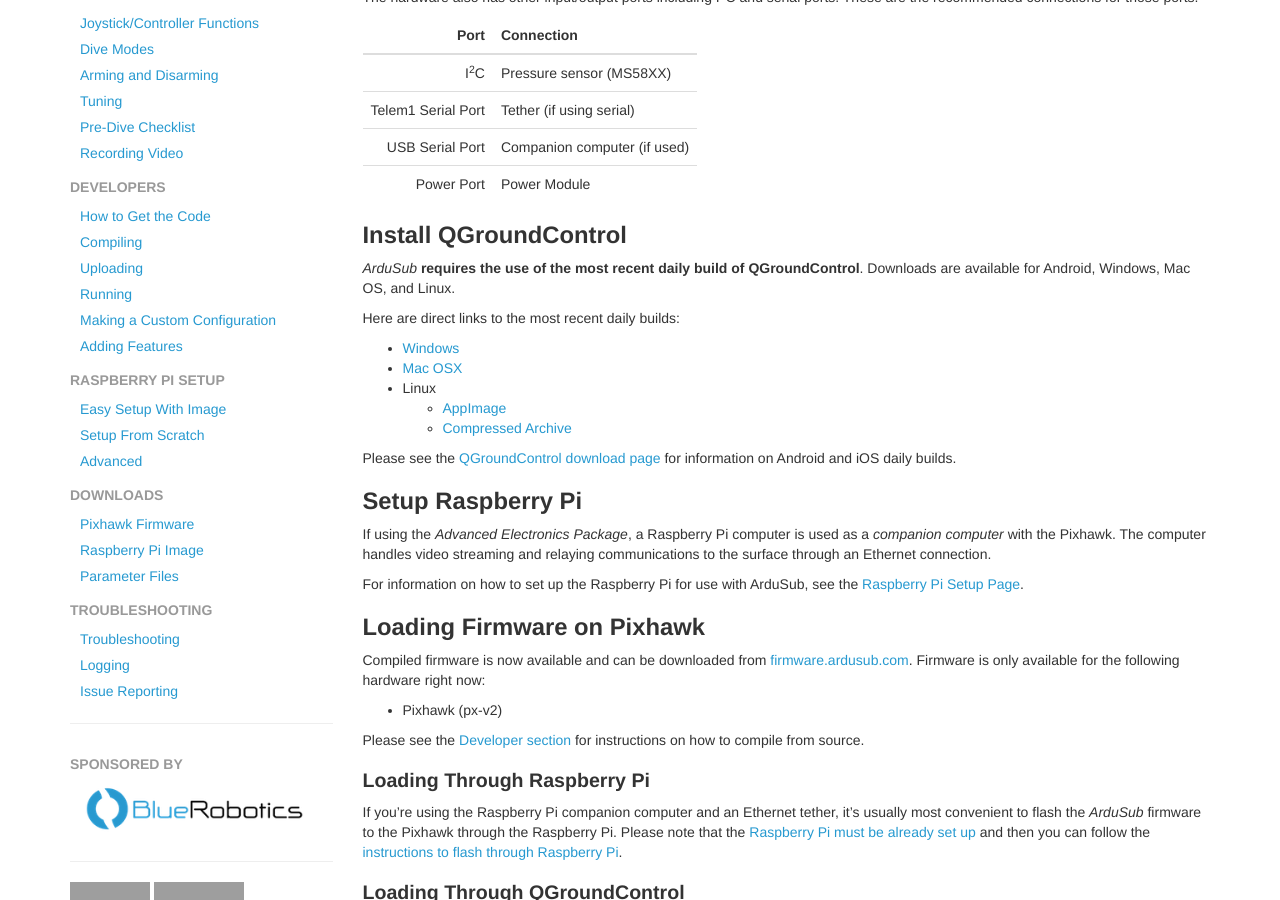
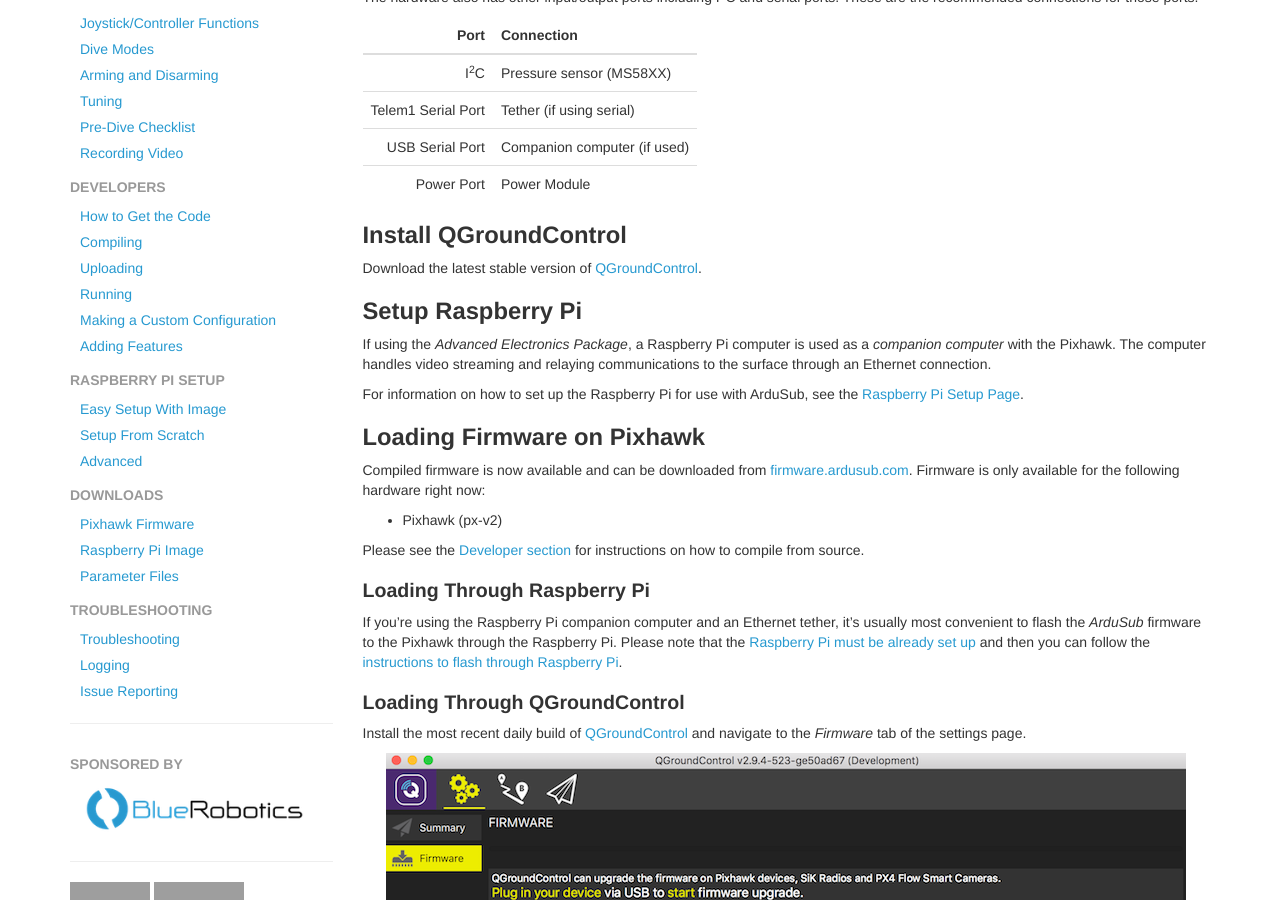
Before and after one commit to bluerobotics/retired-ardusub-docs, a Jekyll site: the page built from pages/initial-setup.md, in a window 1280 px wide and 900 px high, scrolled down 745 px. Built offline with Jekyll 4.4.1, drawn with Linux system fonts in a browser that asks for light colours; nearby versions of some CDN libraries; some web fonts are replaced; comment, search, counter and statistics services are not loaded; grey boxes are pictures that could not be loaded.

Commit message:
Direct users to stable QGC

```diff
--- a/pages/initial-setup.md
+++ b/pages/initial-setup.md
@@ -52,17 +52,7 @@ The hardware also has other input/output ports including I<sup>2</sup>C and seri
 
 ## Install QGroundControl
 
-*ArduSub* **requires the use of the most recent daily build of QGroundControl**. Downloads are available for Android, Windows, Mac OS, and Linux.
-
-Here are direct links to the most recent daily builds:
-
-- [Windows](https://s3-us-west-2.amazonaws.com/qgroundcontrol/builds/master/QGroundControl-installer.exe)
-- [Mac OSX](https://s3-us-west-2.amazonaws.com/qgroundcontrol/builds/master/QGroundControl.dmg)
-- Linux
-	- [AppImage](https://s3-us-west-2.amazonaws.com/qgroundcontrol/builds/master/QGroundControl.AppImage)
-	- [Compressed Archive](https://s3-us-west-2.amazonaws.com/qgroundcontrol/builds/master/QGroundControl.tar.bz2)
-
-Please see the [QGroundControl download page](https://donlakeflyer.gitbooks.io/qgroundcontrol-user-guide/content/download_and_install.html) for information on Android and iOS daily builds.
+Download the latest stable version of [QGroundControl](http://qgroundcontrol.com/downloads/).
 
 ## Setup Raspberry Pi
 
```
